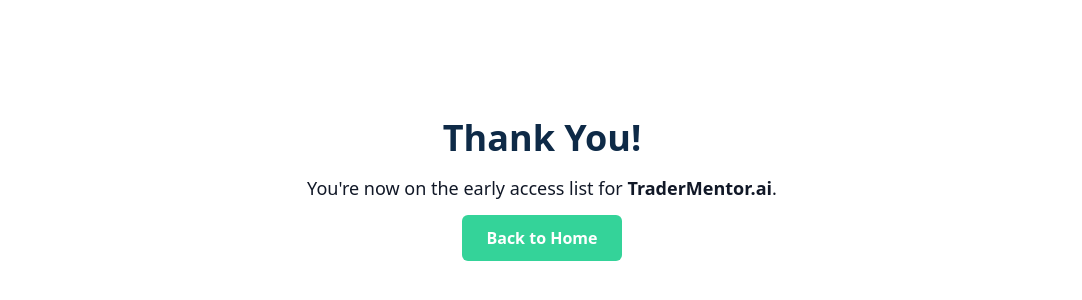
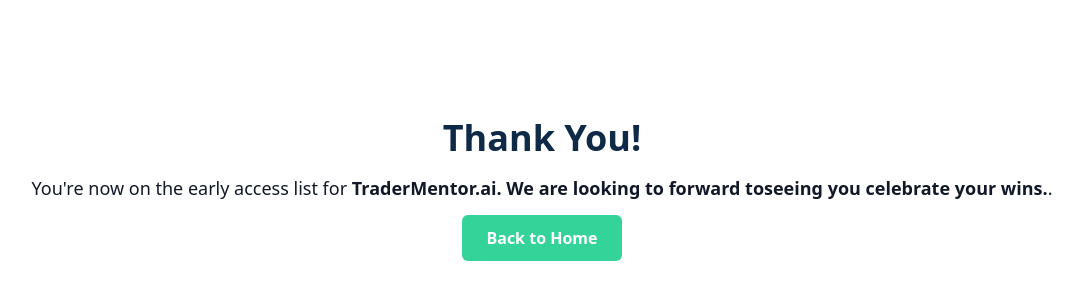
Before and after one commit to Mavovo-ii/tradermentor-landing, a plain HTML site: page thank-you.html in a window 1280 px wide. Shown: the part 216-516 px from the top of the page, without its empty margins (98-1180 px from the left). Drawn offline with nearby package versions, Linux system fonts and the light colour scheme.

Commit message:
Practicing clean PRs

```diff
--- a/thank-you.html
+++ b/thank-you.html
@@ -10,7 +10,7 @@
   <body class="bg-white text-gray-900 flex items-center justify-center h-screen">
     <div class="text-center">
       <h1 class="text-4xl font-bold text-[#0E2A47] mb-4">Thank You!</h1>
-      <p class="text-lg mb-6">You're now on the early access list for <strong>TraderMentor.ai</strong>.</p>
+      <p class="text-lg mb-6">You're now on the early access list for <strong>TraderMentor.ai. We are looking to forward toseeing you celebrate your wins.</strong>.</p>
       <a href="/" class="text-white bg-[#34D399] hover:bg-[#10B981] px-6 py-3 rounded-md font-semibold">
         Back to Home
       </a>
```
Also changed, not shown: index.html (+1 -1 lines).
